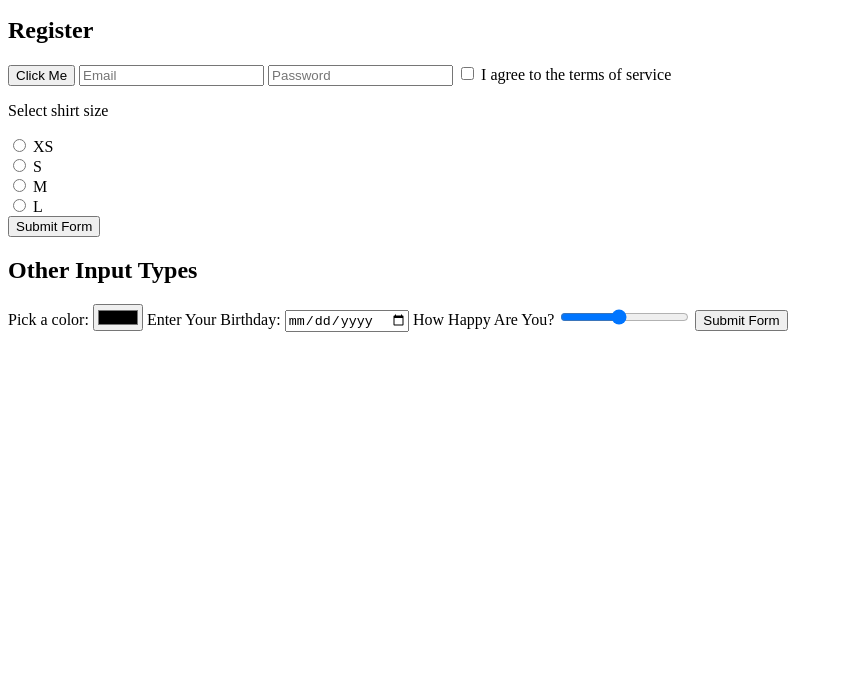
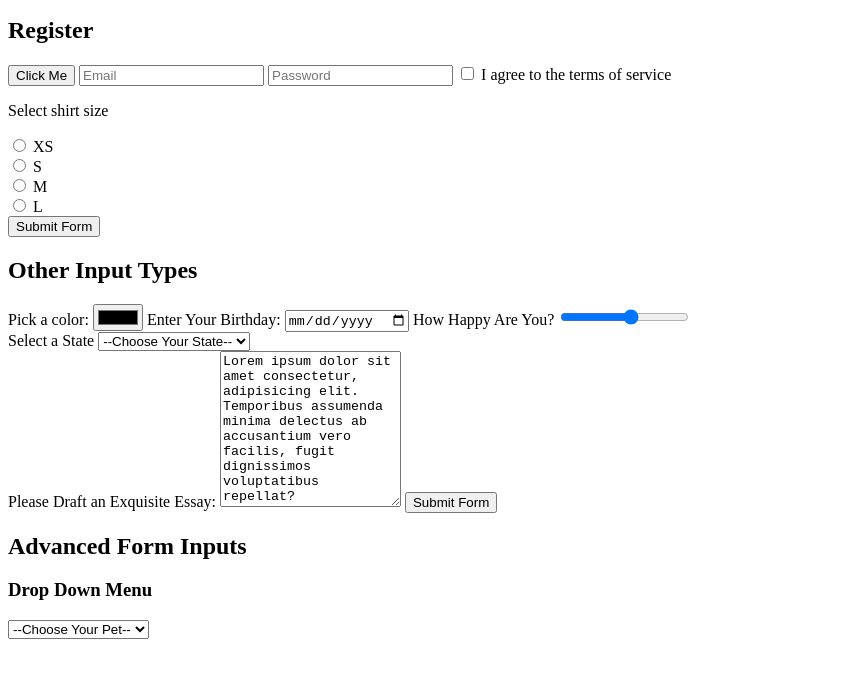
Before and after one commit to cmesias/GettingStarted, a plain HTML site: page forms.html in a window 1280 px wide. Shown: the part 125-800 px from the top of the page, without its empty margins (0-843 px from the left). Drawn offline with Linux system fonts and the light colour scheme.

Commit message:
add large text area element

```diff
--- a/forms.html
+++ b/forms.html
@@ -53,13 +53,48 @@
         <h2>Other Input Types</h2>
         <form>
 
-            <!-- Color picker -->
-            Pick a color: <input type="color" name="color">
-            Enter Your Birthday: <input type="date" name="birthday">
-            How Happy Are You? <input type="range" name="happiness" min="1" max="10" step="2">
+            Pick a color: <input type="color" name="color">                                         <!-- Color picker -->
+            Enter Your Birthday: <input type="date" name="birthday">                                <!-- Date picker -->
+            How Happy Are You? <input type="range" name="happiness" min="1" max="10" step="1">      <!-- Range picker -->
+
+            <!-- Drop Down Menu -->
+            <br>
+            Select a State
+            <select name="state">
+                <option value="">--Choose Your State--</option>
+                <option value="AL">Alabama</option>
+                <option value="AK">Alaska</option>
+                <option value="AZ">Arizona</option>
+                <option value="AR">Arkansas</option>
+            </select>
+            <br>
+
+            <!-- Large Text Area -->
+            Please Draft an Exquisite Essay:
+            <textarea name="essay" clos="30" rows="10" minlength="5" maxlength="200">Lorem ipsum dolor sit amet consectetur, adipisicing elit. Temporibus assumenda minima delectus ab accusantium vero facilis, fugit dignissimos voluptatibus repellat?</textarea>
+
+            <!-- Submti button -->
             <button type="submit">Submit Form</button>
 
         </form>
 
+        <!-- Advanced Form Inputs -->
+        <h2>Advanced Form Inputs</h2>
+
+        <!-- Drop Down Menus -->
+        <h3>Drop Down Menu</h3>
+        <select name="animal">
+            <option value="">--Choose Your Pet--</option>"
+            <option value ="cat">Cat</option>
+            <option value ="dog">Dog</option>
+            <option value ="porcupine">Porcupine</option>
+        </select>
+        <br><br><br>
+
+        <!-- Larger Text Areas -->
+        Write Your Story:
+        <br>
+        <textarea name="biogrophy" cols="100" rows="10"></textarea>
+
     </body>
 </html>
```
